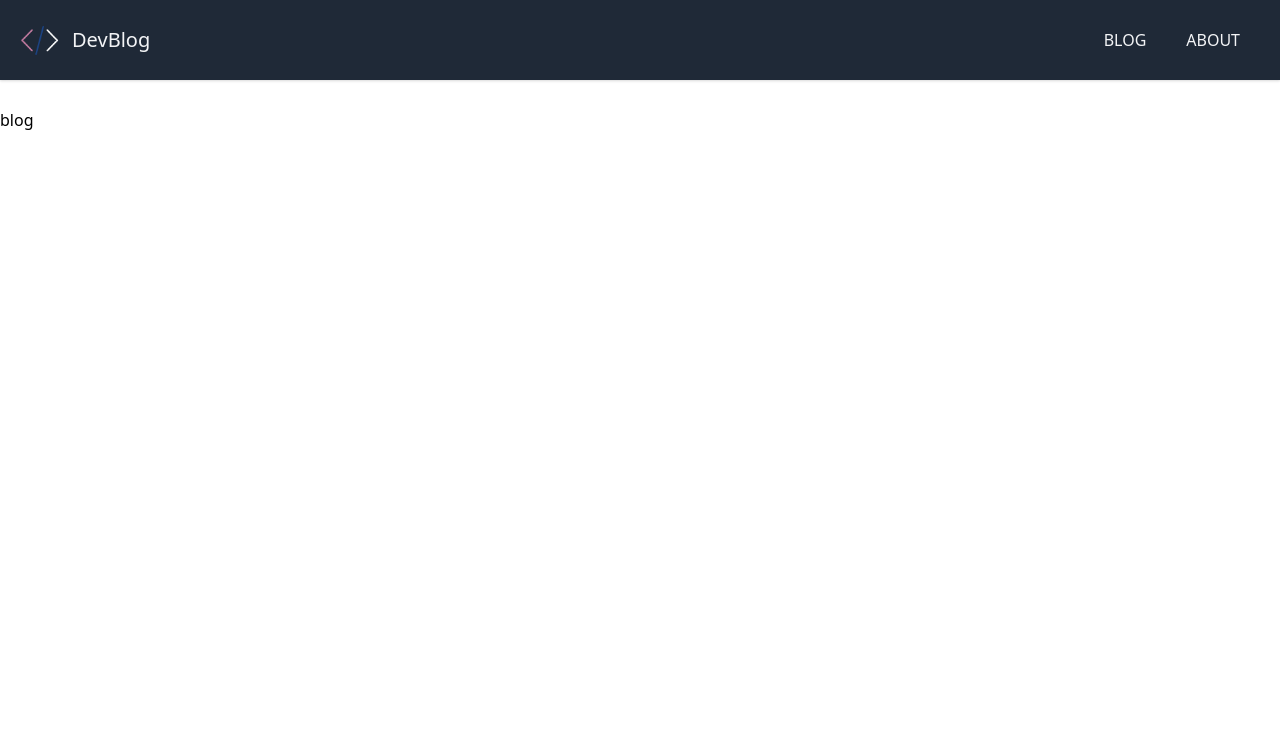
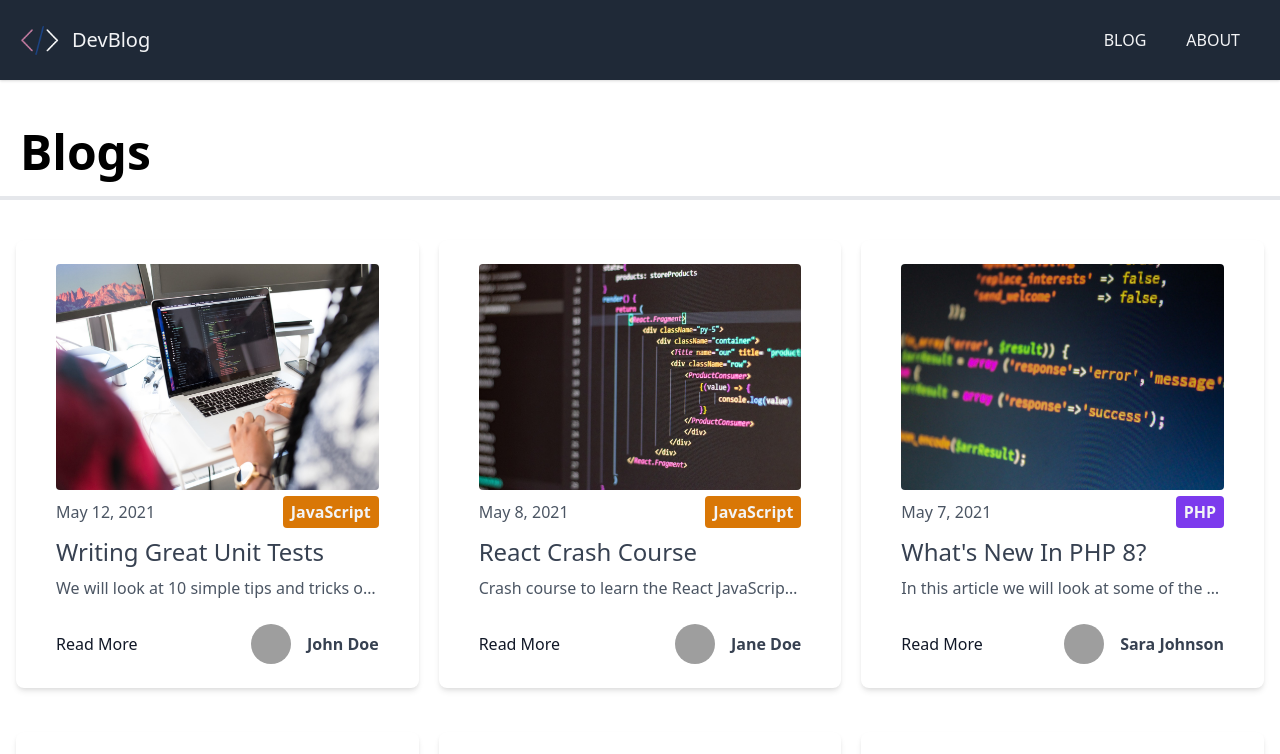
Before and after one commit to a-Bokhari118/dev-blog, a Next.js app: page /blog in a window 1280 px wide. Shown: the top 754 px of the page. Built offline with nearby package versions, Linux system fonts and the light colour scheme; grey boxes are pictures that could not be loaded.

Commit message:
:hammer: Category Label

```diff
--- /dev/null
+++ b/components/CategoryLabel.js
@@ -0,0 +1,19 @@
+import Link from 'next/link';
+const CategoryLabel = ({ children }) => {
+  const colorKey = {
+    JavaScript: 'yellow',
+    CSS: 'blue',
+    Python: 'green',
+    PHP: 'purple',
+    Ruby: 'red',
+  };
+  return (
+    <div
+      className={`px-2 py-1 bg-${colorKey[children]}-600 text-gray-100 font-bold rounded text-sm md:text-base`}
+    >
+      <Link href={`/blog/category/${children.toLowerCase()}`}>{children}</Link>
+    </div>
+  );
+};
+
+export default CategoryLabel;
--- a/components/Post.js
+++ b/components/Post.js
@@ -1,5 +1,6 @@
 import Link from 'next/link';
 import Image from 'next/image';
+import CategoryLabel from './CategoryLabel';
 
 const Post = ({ post }) => {
   return (
@@ -16,7 +17,7 @@
         <span className="font-light text-gray-600">
           {post.frontmatter.date}
         </span>
-        <div>{post.frontmatter.category}</div>
+        <CategoryLabel>{post.frontmatter.category}</CategoryLabel>
       </div>
 
       <div className="mt-2">
--- a/pages/blog/index.js
+++ b/pages/blog/index.js
@@ -1,11 +1,44 @@
+import fs from 'fs';
+import path from 'path';
+import matter from 'gray-matter';
 import Layout from '../../components/Layout';
-
-const BlogPage = () => {
+import Link from 'next/link';
+import Post from '../../components/Post';
+import { sortByDate } from '../../utils';
+export default function BlogPage({ posts }) {
+  console.log(posts);
   return (
     <Layout>
-      <h1>blog</h1>
+      <h1 className="text-4xl md:text-5xl border-b-4 p-5 font-bold">Blogs</h1>
+
+      <div className="grid md:grid-cols-2 lg:grid-cols-3 gap-5 sm: m-4">
+        {posts.map((post, index) => (
+          <Post key={index} post={post} />
+        ))}
+      </div>
     </Layout>
   );
-};
+}
 
-export default BlogPage;
+export async function getStaticProps() {
+  const files = fs.readdirSync(path.join('posts'));
+  const posts = files.map((filename) => {
+    const slug = filename.replace('.md', '');
+
+    const markdownWithMeta = fs.readFileSync(
+      path.join('posts', filename),
+      'utf-8'
+    );
+    const { data: frontmatter } = matter(markdownWithMeta);
+    return {
+      slug,
+      frontmatter,
+    };
+  });
+
+  return {
+    props: {
+      posts: posts.sort(sortByDate),
+    },
+  };
+}
```
